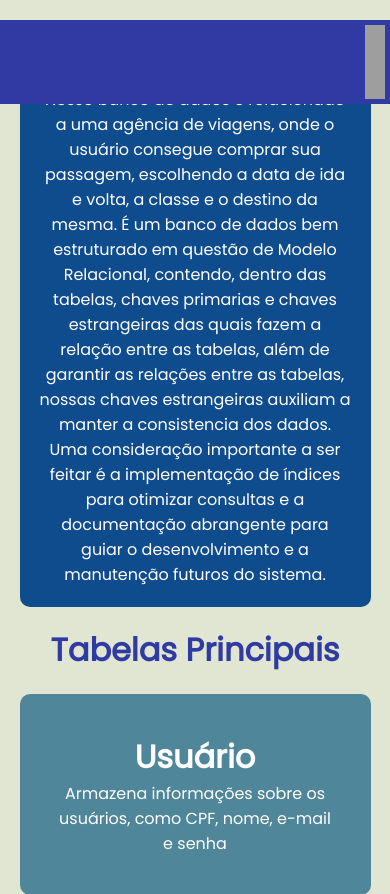
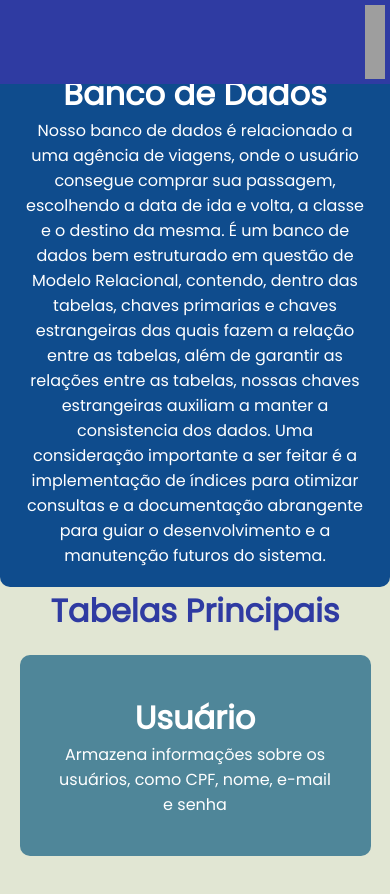
Before and after one commit to defendii/Avalia-o-4-BIm-DW, a Python web app: template flask/templates/bd.html in a window 390 px wide. Shown: the top 894 px of the page. Run offline with Jinja, Linux system fonts and the light colour scheme; the template is opened without the code that fills it, so the values that code supplies are empty; grey boxes are pictures that could not be loaded.

Commit message:
tentando arrumar a pag mobile bd

```diff
--- a/flask/static/bd.css
+++ b/flask/static/bd.css
@@ -70,8 +70,11 @@ h1, p {
     text-align: center;
 }
 
+.content-mobile h1{
+    margin-top: 50px;
+}
+
 .content-mobile {
-    margin: 5%;
     padding: 5%;
     border: 1px solid none;
     background-color: var(--color-box);
@@ -228,9 +231,6 @@ body{
         display: none;
     }
 
-    .menu-mobile{
-        display: none;
-    }
     .desktop{
         display: block;
     }
--- a/flask/templates/bd.html
+++ b/flask/templates/bd.html
@@ -12,7 +12,8 @@
     <div class="mobile">
         <div class="menu-mobile">
             <div class="menu-icon" onclick="menu()">
-                <img src="{{ url_for('static', filename='Imagens/menu.svg') }}" id="imgMenu" alt=""></div>
+                <img src="{{ url_for('static', filename='Imagens/menu.svg') }}" id="imgMenu" alt="">
+            </div>
 
             <div class="lista-mobile">
                 <ul>
@@ -66,7 +67,7 @@
 
         </div>
 
-        <img class="logo-mobile" src="../Imagens/logo1.png" alt="">
+        <img class="logo-mobile" src="{{ url_for('static', filename='Imagens/logo1.png') }}" alt="">
 
     </div>
 
```
